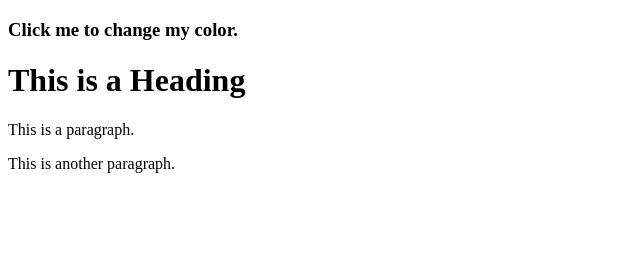
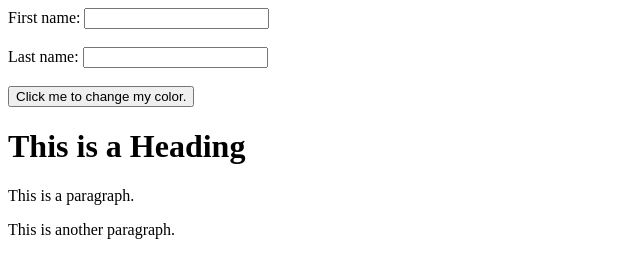
Before and after one commit to myocs/myocs.github.io, a plain HTML site: page index.html in a window 1280 px wide. Shown: the whole page, without its empty margins (0-640 px from the left). Drawn offline with Linux system fonts and the light colour scheme.

Commit message:
Add files via upload

```diff
--- a/index.html
+++ b/index.html
@@ -8,8 +8,15 @@
 </style>
 <script src=""></script>
 <body>
-<script src="ocsAPI.js"></script>
-<h3 id="demo" onclick="myFunction()">Click me to change my color.</h3>
+<!--<script src="ocsAPI.js"></script>-->
+<form action="#">
+    <label for="fname">First name:</label>
+    <input type="text" id="fname" name="fname"><br><br>
+    <label for="lname">Last name:</label>
+    <input type="text" id="lname" name="lname"><br><br>
+    <!--<input type="submit" value="Submit">-->
+  </form>
+<button id="demo" onclick="myFunction()">Click me to change my color.</button>
 <div class="">
  <h1>This is a Heading</h1>
  <p>This is a paragraph.</p>
@@ -17,7 +24,8 @@
 </div>
 <script>
 function myFunction() {
-  document.getElementById("demo").style.color = "red";
+    console.log(document.getElementById("fname").value);
+  //document.getElementById("demo").style.color = "red";
 }
 </script>
 </body>
```
